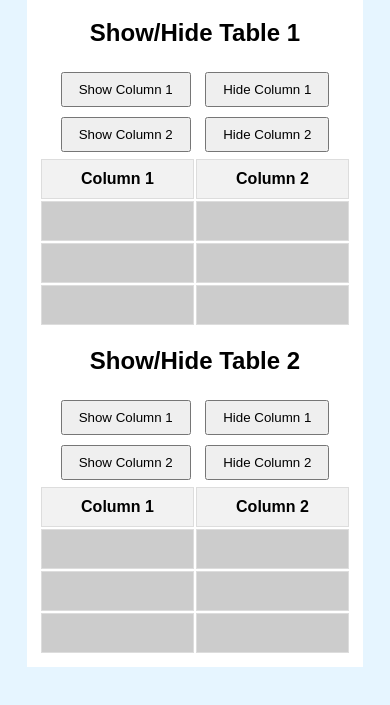
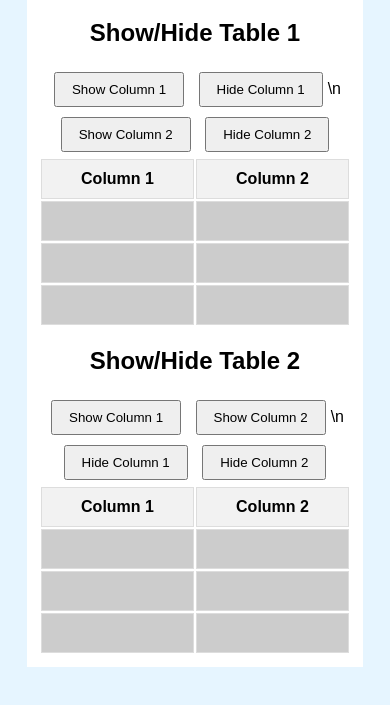
Before and after one commit to feathergames/feathergames.github.io, a plain HTML site: page revisionresource.html in a window 390 px wide. Shown: the part 73-778 px from the top of the page. Drawn offline with Linux system fonts and the light colour scheme.

Commit message:
Update revisionresource.html

```diff
--- a/revisionresource.html
+++ b/revisionresource.html
@@ -60,7 +60,7 @@
 
 <div>
 <button class="reveal-btn" onclick="toggleColumn('table1', 0, true)">Show Column 1</button>
-    <button class="reveal-btn" onclick="toggleColumn('table1', 0, false)">Hide Column 1</button>
+<button class="reveal-btn" onclick="toggleColumn('table1', 0, false)">Hide Column 1</button>\n
 <button class="reveal-btn" onclick="toggleColumn('table1', 1, true)">Show Column 2</button>
 <button class="reveal-btn" onclick="toggleColumn('table1', 1, false)">Hide Column 2</button>
 </div>
@@ -93,8 +93,8 @@
 <!-- Reveal/Hide buttons specific to Table 2 -->
 <div>
 <button class="reveal-btn" onclick="toggleColumn('table2', 0, true)">Show Column 1</button>
+<button class="reveal-btn" onclick="toggleColumn('table2', 1, true)">Show Column 2</button>\n
 <button class="reveal-btn" onclick="toggleColumn('table2', 0, false)">Hide Column 1</button>
-    <button class="reveal-btn" onclick="toggleColumn('table2', 1, true)">Show Column 2</button>
 <button class="reveal-btn" onclick="toggleColumn('table2', 1, false)">Hide Column 2</button>
 </div>
 
```
Lines whose indentation alone changed are shown as unchanged.
